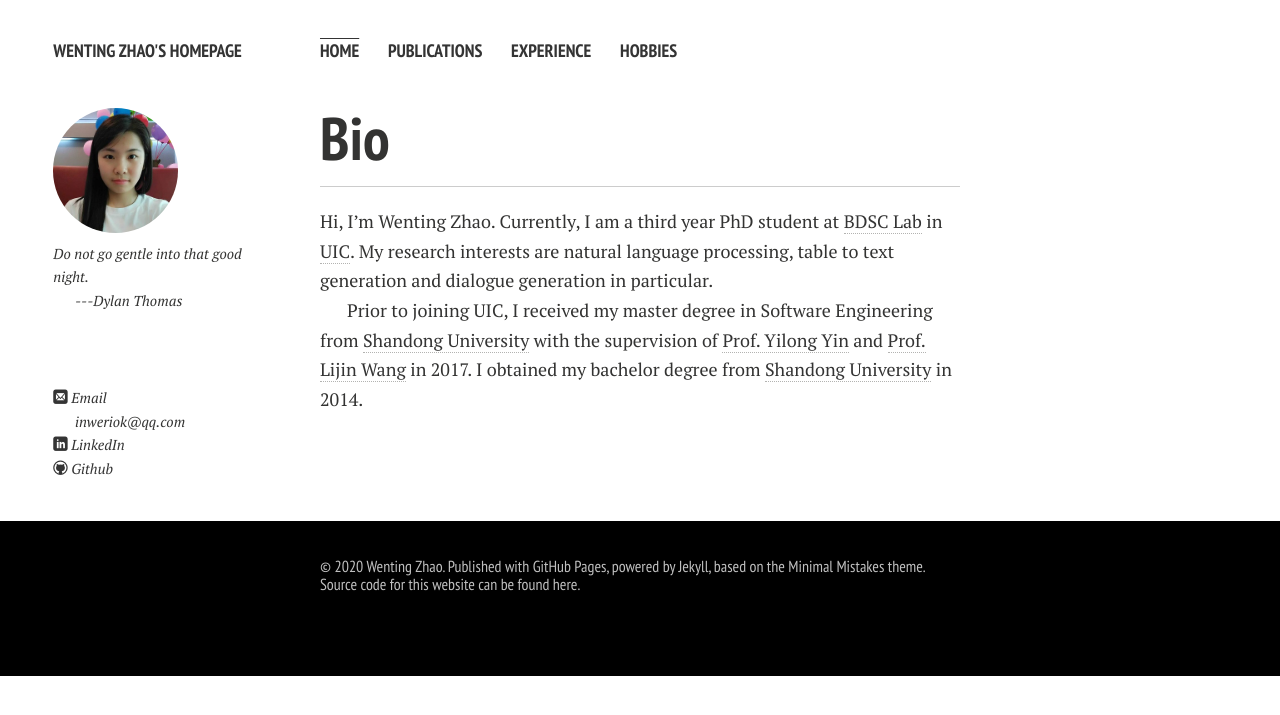
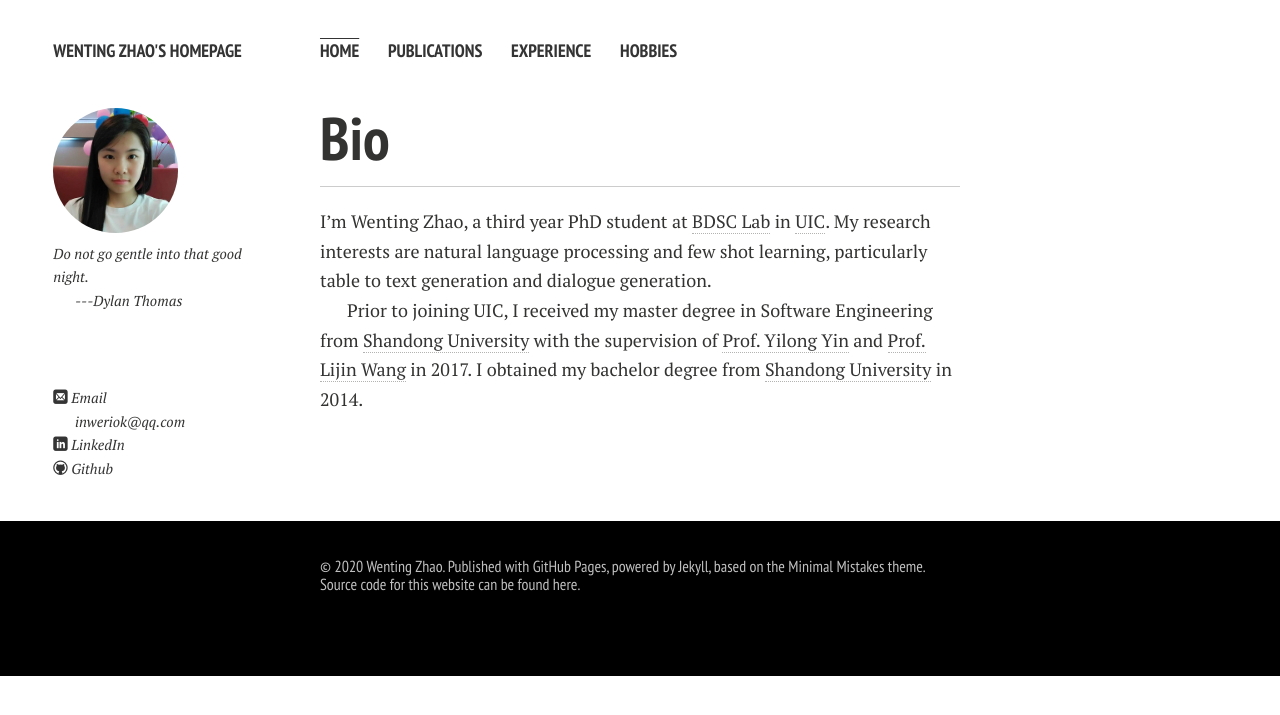
Before and after one commit to wentinghome/wentinghome.github.io, a Jekyll site: the page built from index.md, in a window 1280 px wide. Shown: the top 715 px of the page. Built offline with Jekyll 4.4.1, drawn with Linux system fonts in a browser that asks for light colours; nearby versions of some CDN libraries; our own code applies the rules of GitHub Pages for plain Markdown files.

Commit message:
Update index.md

```diff
--- a/index.md
+++ b/index.md
@@ -5,7 +5,7 @@ layout: page
 # Bio
 ____________________________________________________________
 
-Hi, I'm Wenting Zhao. Currently, I am a third year PhD student at [BDSC Lab][BDSC Lab] in [UIC][UIC]. My research interests are natural language processing, table to text generation and dialogue generation in particular.
+I'm Wenting Zhao, a third year PhD student at [BDSC Lab][BDSC Lab] in [UIC][UIC]. My research interests are natural language processing and few shot learning, particularly table to text generation and dialogue generation.
 
 Prior to joining UIC, I received my master degree in Software Engineering from [Shandong University][Shandong University] with the supervision of [Prof. Yilong Yin] and [Prof. Lijin Wang] in 2017. I obtained my bachelor degree from [Shandong University][Shandong University] in 2014.
 
```
